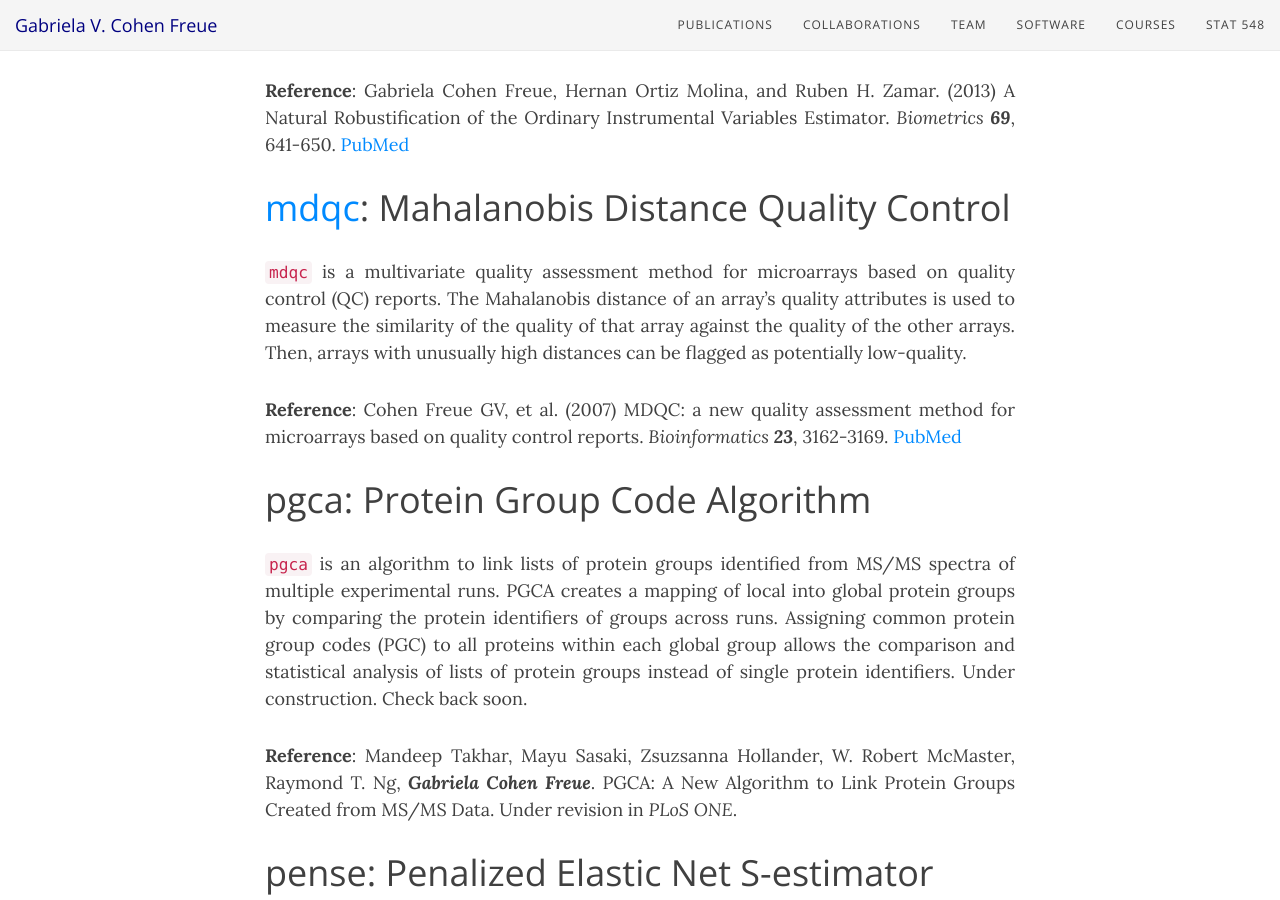
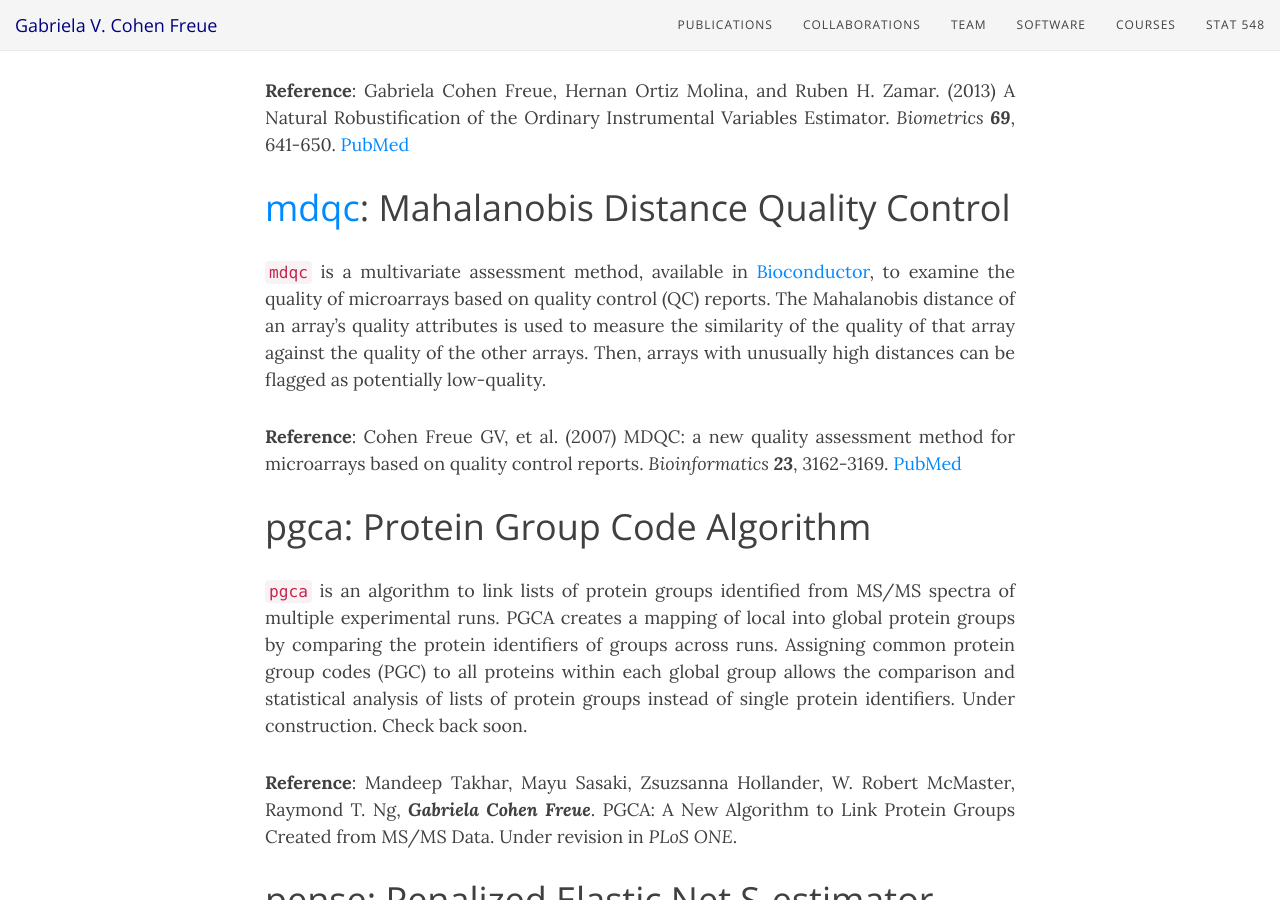
Before and after one commit to gcohenfr/gcohenfr.github.io, a Jekyll site: the page built from software.md, in a window 1280 px wide and 900 px high, scrolled down 392 px. Built offline with Jekyll 4.4.1, drawn with Linux system fonts in a browser that asks for light colours; nearby versions of some CDN libraries.

Commit message:
Update software.md

```diff
--- a/software.md
+++ b/software.md
@@ -10,7 +10,7 @@ title: R-packages
 [PubMed](https://www.ncbi.nlm.nih.gov/pubmed/23865476)
 
 # [mdqc](https://www.bioconductor.org/packages/release/bioc/html/mdqc.html): Mahalanobis Distance Quality Control
-`mdqc` is a multivariate quality assessment method for microarrays based on quality control (QC) reports. The Mahalanobis distance of an array's quality attributes is used to measure the similarity of the quality of that array against the quality of the other arrays. Then, arrays with unusually high distances can be flagged as potentially low-quality.
+`mdqc` is a multivariate assessment method, available in [Bioconductor](https://www.bioconductor.org), to examine the quality of microarrays based on quality control (QC) reports. The Mahalanobis distance of an array's quality attributes is used to measure the similarity of the quality of that array against the quality of the other arrays. Then, arrays with unusually high distances can be flagged as potentially low-quality.
 
 **Reference**: Cohen Freue GV, et al. (2007)  MDQC: a new quality assessment method for microarrays based on quality control reports. *Bioinformatics* ***23***, 3162-3169. [PubMed](https://www.ncbi.nlm.nih.gov/pubmed/17933854)
 
```
